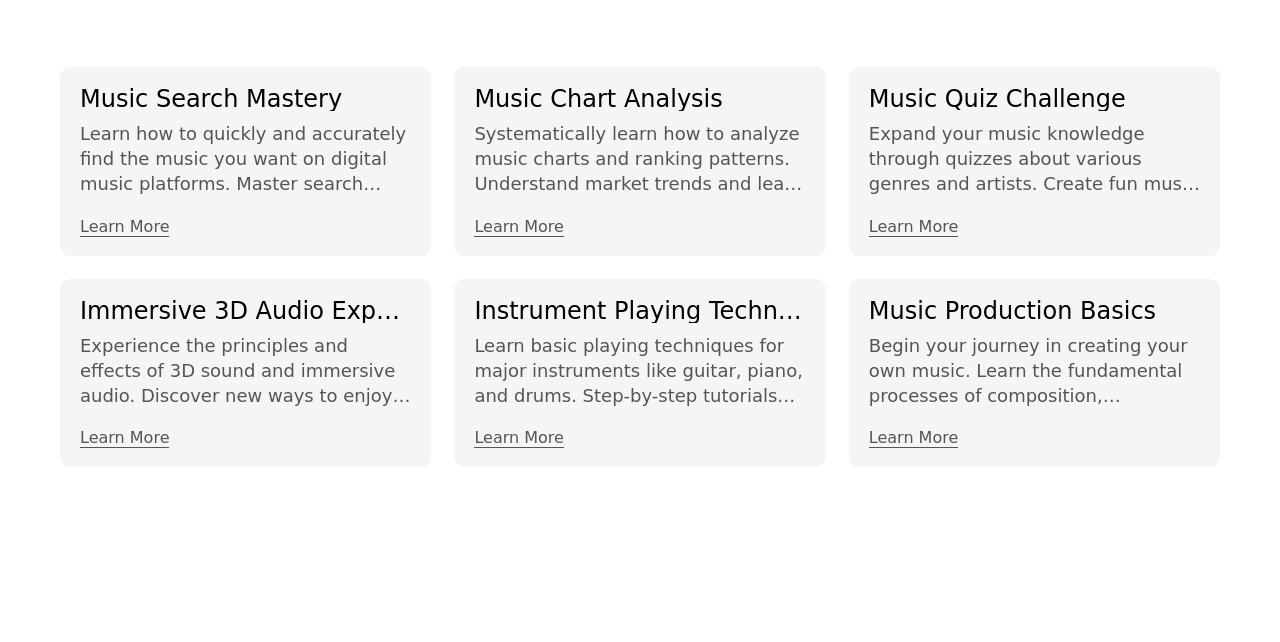
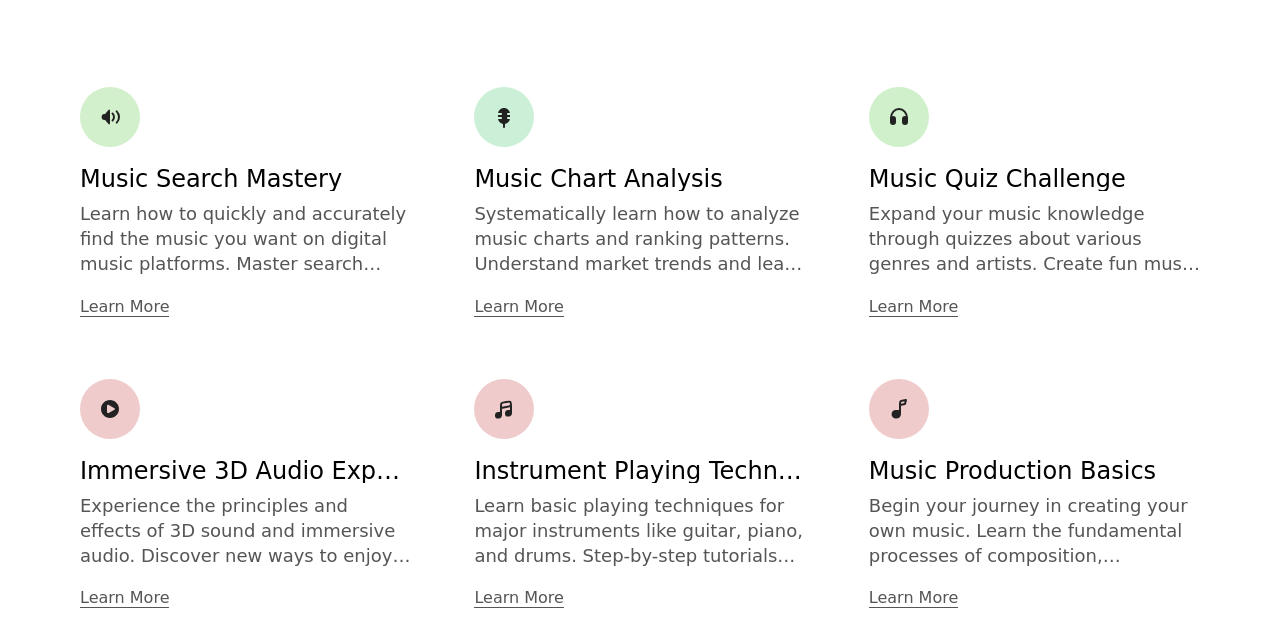
Before and after one commit to nuna2025/FrontMitFigma, a plain HTML site: page textSection/textType.html in a window 1280 px wide. Shown: the part 210-852 px from the top of the page. Before the commit the page ends 821 px from the top, so only its background shows below. Drawn offline with Linux system fonts and the light colour scheme; a web font is replaced by a local one.

Commit message:
feat: Add icons and hover effects to text

```diff
--- a/textSection/textType.html
+++ b/textSection/textType.html
@@ -62,11 +62,16 @@
         .text {
             width: 32%;
             /* height: 400px; */
-            background: #f5f5f5;
+            /* background: #f5f5f5; */
             margin-bottom: 2%;
             padding: 20px;
             box-sizing: border-box;
             border-radius: 10px;
+
+            transition: background 0.3s;
+        }
+        .text:hover {
+            background: #f5f5f5;
         }
         .text__title {
             font-size: 24px;
@@ -76,7 +81,38 @@
             overflow: hidden;
             white-space: nowrap;
             text-overflow: ellipsis;
+
+            padding-top: 80px;
+            position: relative;
         }
+        .text__title::before {
+            content: '';
+            position: absolute;
+            left: 0;
+            top: 0;
+            width: 60px;
+            height: 60px;
+            background: url(./img/text_icon.svg);
+        }
+        .text.t1 .text__title::before {
+            background-position: 0 0;
+        }
+        .text.t2 .text__title::before {
+            background-position: -60px 0;
+        }
+        .text.t3 .text__title::before {
+            background-position: -120px 0;
+        }
+        .text.t4 .text__title::before {
+            background-position: 0 -60px;
+        }
+        .text.t5 .text__title::before {
+            background-position: -60px -60px;
+        }
+        .text.t6 .text__title::before {
+            background-position: -120px -60px;
+        }
+
         .text_desc {
             font-size: 18px;
             font-weight: normal;
@@ -105,32 +141,32 @@
         <span>textType01</span>
         <h2>How to Master Music</h2>
         <div class="text__inner container">
-            <div class="text">
+            <div class="text t1">
                 <h3 class="text__title">Music Search Mastery</h3>
                 <p class="text_desc">Learn how to quickly and accurately find the music you want on digital music platforms. Master search techniques to create your perfect playlist.</p>
                 <a class="text__btn" href="/">Learn More</a>
             </div>
-            <div class="text">
+            <div class="text t2">
                 <h3 class="text__title">Music Chart Analysis</h3>
                 <p class="text_desc">Systematically learn how to analyze music charts and ranking patterns. Understand market trends and learn to read the flow of the music industry.</p>
                 <a class="text__btn" href="/">Learn More</a>
             </div>
-            <div class="text">
+            <div class="text t3">
                 <h3 class="text__title">Music Quiz Challenge</h3>
                 <p class="text_desc">Expand your music knowledge through quizzes about various genres and artists. Create fun music quizzes to enjoy with friends.</p>
                 <a class="text__btn" href="/">Learn More</a>
             </div>
-            <div class="text">
+            <div class="text t4">
                 <h3 class="text__title">Immersive 3D Audio Experience</h3>
                 <p class="text_desc">Experience the principles and effects of 3D sound and immersive audio. Discover new ways to enjoy music through advanced audio technologies.</p>
                 <a class="text__btn" href="/">Learn More</a>
             </div>
-            <div class="text">
+            <div class="text t5">
                 <h3 class="text__title">Instrument Playing Techniques</h3>
                 <p class="text_desc">Learn basic playing techniques for major instruments like guitar, piano, and drums. Step-by-step tutorials suitable for beginners.</p>
                 <a class="text__btn" href="/">Learn More</a>
             </div>
-            <div class="text">
+            <div class="text t6">
                 <h3 class="text__title">Music Production Basics</h3>
                 <p class="text_desc">Begin your journey in creating your own music. Learn the fundamental processes of composition, arrangement, recording, and mixing through hands-on practice.</p>
                 <a class="text__btn" href="/">Learn More</a>
```
Also changed, not shown: textSection/img/text_icon.svg (added).
